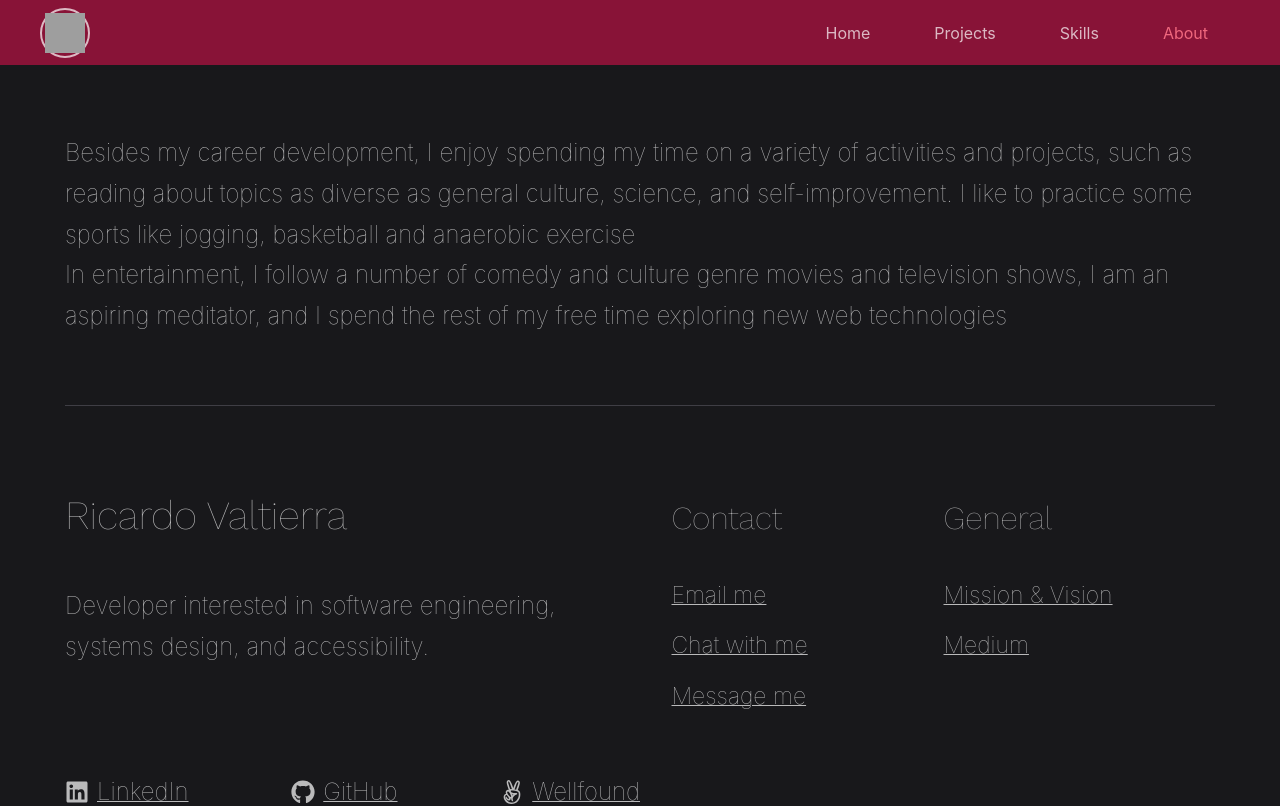
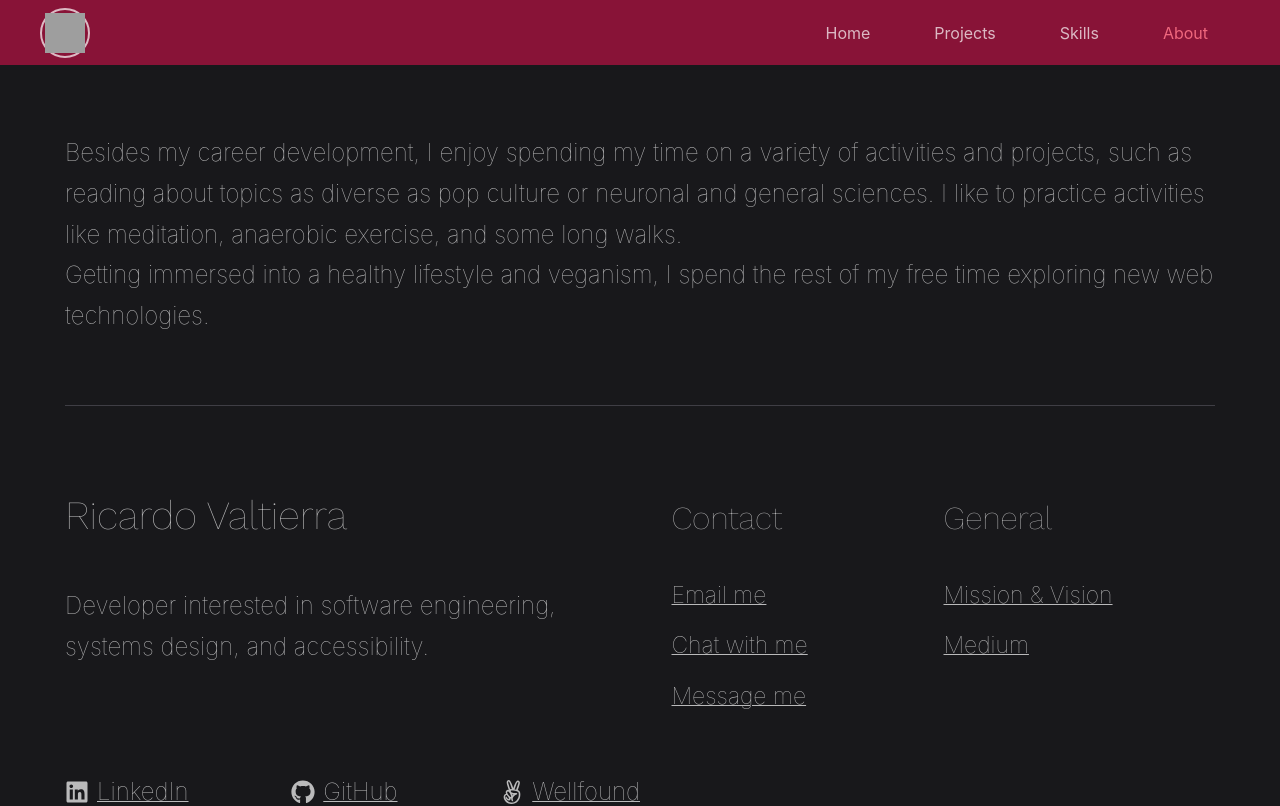
Before and after one commit to ricardovaltierra/portfolio, a React (Create React App) app: page /about in a window 1280 px wide. Shown: the top 806 px of the page. Built offline with nearby package versions, Linux system fonts and the light colour scheme; grey boxes are pictures that could not be loaded.

Commit message:
Second update on about paragraph

```diff
--- a/src/components/About.jsx
+++ b/src/components/About.jsx
@@ -6,13 +6,12 @@ const About = () => (
     <p className="font worksans font-thin text-dimWhite md:text-[24px] text-[25px] my-5 md:leading-[40.8px] leading-[32.8px]">
       Besides my career development, I enjoy spending my time on a
       variety of activities and projects, such as reading about topics
-      as diverse as general culture, science, and self-improvement.
-      I like to practice some sports like jogging, basketball and
-      anaerobic exercise
+      as diverse as pop culture or neuronal and general sciences.
+      I like to practice activities like meditation, anaerobic exercise,
+      and some long walks.
       <br className="mb-10" />
-      In entertainment, I follow a number of comedy and culture genre
-      movies and television shows, I am an aspiring meditator, and
-      I spend the rest of my free time exploring new web technologies
+      Getting immersed into a healthy lifestyle and veganism,
+      I spend the rest of my free time exploring new web technologies.
     </p>
   </section>
 );
```
